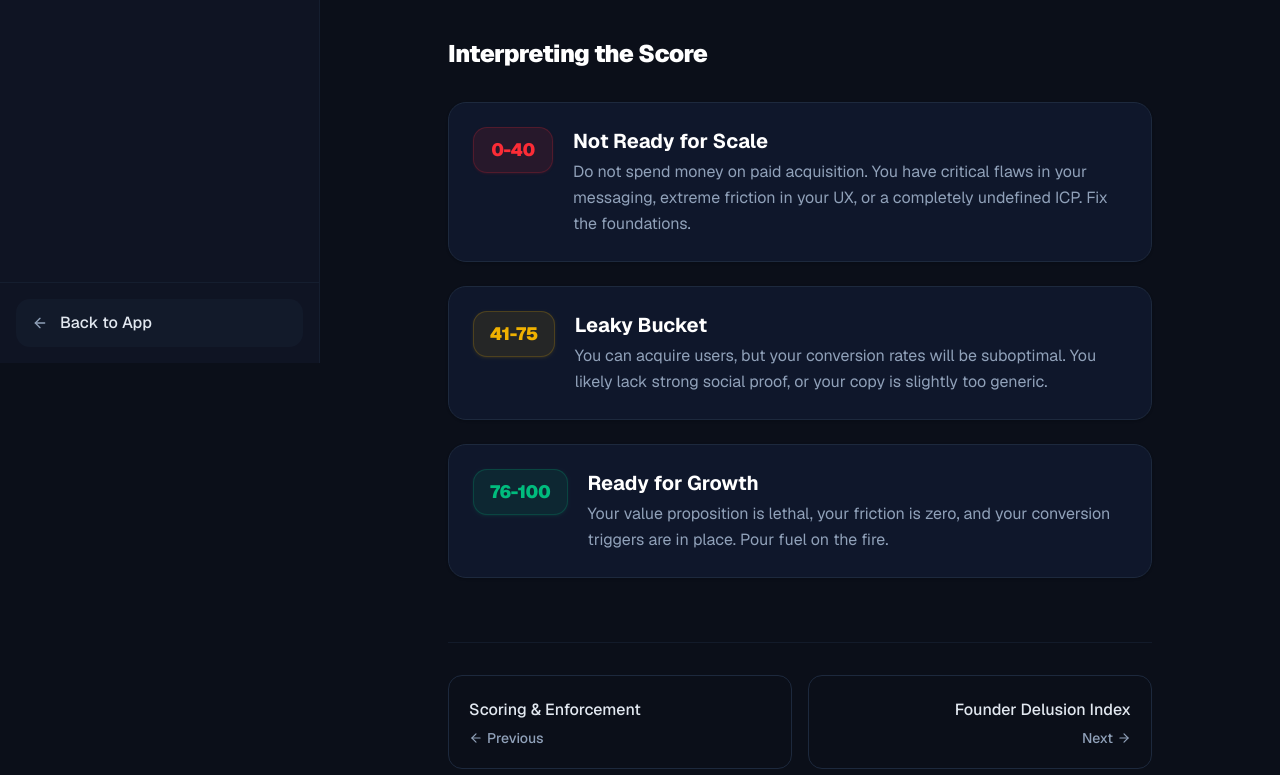
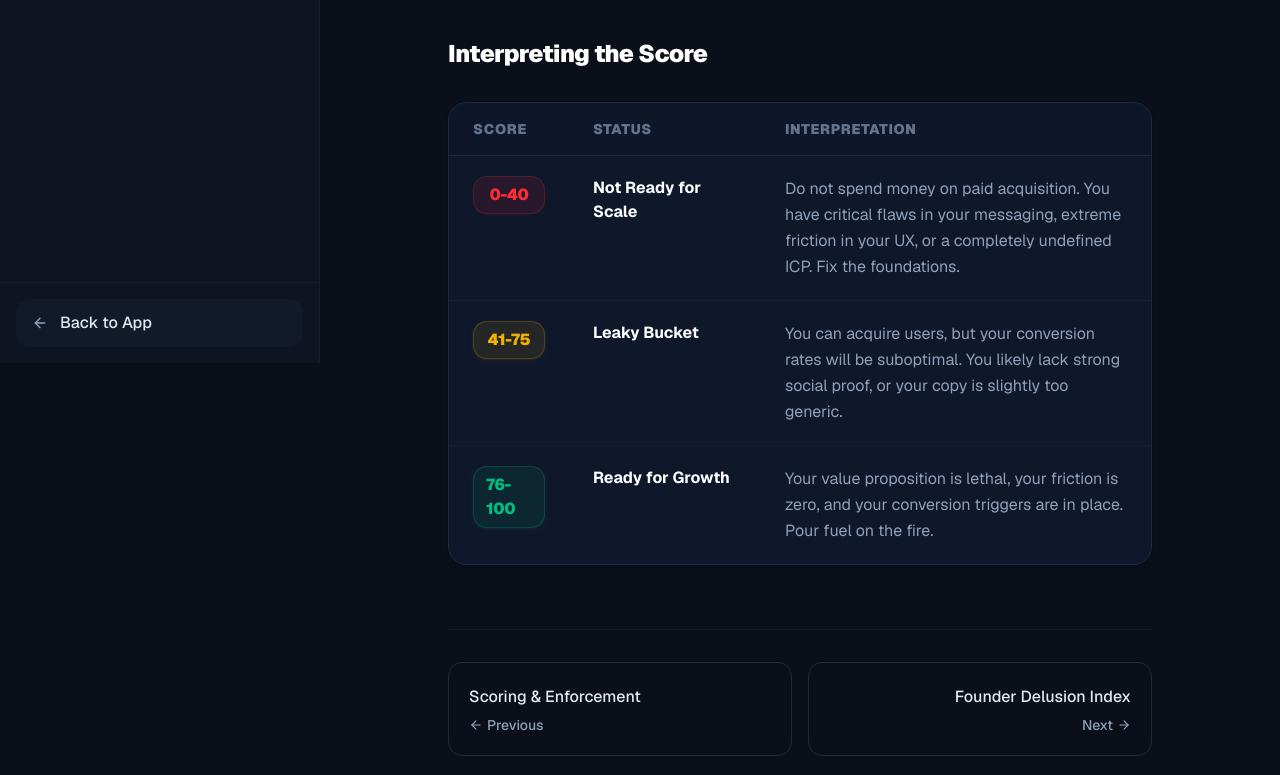
Before and after one commit to eugenennamdi/verdict, a Next.js app: page /docs/growth-readiness in a window 1280 px wide. Shown: the part 437-1212 px from the top of the page. Built offline with nearby package versions, Linux system fonts and the light colour scheme.

Commit message:
style: convert growth readiness interpretation cards into a table

```diff
--- a/src/app/docs/growth-readiness/page.tsx
+++ b/src/app/docs/growth-readiness/page.tsx
@@ -26,42 +26,51 @@ export default function GrowthReadinessPage() {
       </div>
 
       <h2>Interpreting the Score</h2>
-      <div className="space-y-6 mt-8 not-prose">
-        <div className="bg-white dark:bg-slate-900 border border-slate-200 dark:border-slate-800 p-6 rounded-2xl shadow-sm flex flex-col sm:flex-row gap-5 items-start">
-          <div className="shrink-0">
-            <div className="px-4 py-2 rounded-xl bg-red-500/10 border border-red-500/20 text-red-500 font-black text-lg tracking-tight shadow-sm shadow-red-500/10 flex items-center justify-center min-w-[5rem]">
+      <div className="mt-8 not-prose overflow-x-auto border border-slate-200 dark:border-slate-800 rounded-2xl bg-white dark:bg-slate-900 shadow-sm">
+        <table className="w-full border-collapse text-left">
+          <thead>
+            <tr className="border-b border-slate-200 dark:border-slate-800 bg-slate-50 dark:bg-slate-900/50">
+              <th className="py-4 px-6 font-black text-sm uppercase tracking-wider text-slate-500 w-28">Score</th>
+              <th className="py-4 px-6 font-black text-sm uppercase tracking-wider text-slate-500 w-48">Status</th>
+              <th className="py-4 px-6 font-black text-sm uppercase tracking-wider text-slate-500">Interpretation</th>
+            </tr>
+          </thead>
+          <tbody className="text-sm md:text-base">
+            <tr className="border-b border-slate-100 dark:border-slate-800/50">
+              <td className="py-5 px-6 align-top">
+                <div className="inline-flex px-3 py-1.5 rounded-xl bg-red-500/10 border border-red-500/20 text-red-500 font-black tracking-tight shadow-sm shadow-red-500/10 items-center justify-center min-w-[4.5rem]">
                   0-40
                 </div>
-          </div>
-          <div className="pt-1">
-            <h3 className="text-xl font-bold text-slate-900 dark:text-white m-0 mb-2 leading-none">Not Ready for Scale</h3>
-            <p className="text-slate-500 dark:text-slate-400 leading-relaxed mb-0">Do not spend money on paid acquisition. You have critical flaws in your messaging, extreme friction in your UX, or a completely undefined ICP. Fix the foundations.</p>
-          </div>
-        </div>
-
-        <div className="bg-white dark:bg-slate-900 border border-slate-200 dark:border-slate-800 p-6 rounded-2xl shadow-sm flex flex-col sm:flex-row gap-5 items-start">
-          <div className="shrink-0">
-            <div className="px-4 py-2 rounded-xl bg-yellow-500/10 border border-yellow-500/20 text-yellow-500 font-black text-lg tracking-tight shadow-sm shadow-yellow-500/10 flex items-center justify-center min-w-[5rem]">
+              </td>
+              <td className="py-5 px-6 align-top font-bold text-slate-900 dark:text-white">Not Ready for Scale</td>
+              <td className="py-5 px-6 align-top text-slate-500 dark:text-slate-400 leading-relaxed">
+                Do not spend money on paid acquisition. You have critical flaws in your messaging, extreme friction in your UX, or a completely undefined ICP. Fix the foundations.
+              </td>
+            </tr>
+            <tr className="border-b border-slate-100 dark:border-slate-800/50">
+              <td className="py-5 px-6 align-top">
+                <div className="inline-flex px-3 py-1.5 rounded-xl bg-yellow-500/10 border border-yellow-500/20 text-yellow-500 font-black tracking-tight shadow-sm shadow-yellow-500/10 items-center justify-center min-w-[4.5rem]">
                   41-75
                 </div>
-          </div>
-          <div className="pt-1">
-            <h3 className="text-xl font-bold text-slate-900 dark:text-white m-0 mb-2 leading-none">Leaky Bucket</h3>
-            <p className="text-slate-500 dark:text-slate-400 leading-relaxed mb-0">You can acquire users, but your conversion rates will be suboptimal. You likely lack strong social proof, or your copy is slightly too generic.</p>
-          </div>
-        </div>
-
-        <div className="bg-white dark:bg-slate-900 border border-slate-200 dark:border-slate-800 p-6 rounded-2xl shadow-sm flex flex-col sm:flex-row gap-5 items-start">
-          <div className="shrink-0">
-            <div className="px-4 py-2 rounded-xl bg-emerald-500/10 border border-emerald-500/20 text-emerald-500 font-black text-lg tracking-tight shadow-sm shadow-emerald-500/10 flex items-center justify-center min-w-[5rem]">
+              </td>
+              <td className="py-5 px-6 align-top font-bold text-slate-900 dark:text-white">Leaky Bucket</td>
+              <td className="py-5 px-6 align-top text-slate-500 dark:text-slate-400 leading-relaxed">
+                You can acquire users, but your conversion rates will be suboptimal. You likely lack strong social proof, or your copy is slightly too generic.
+              </td>
+            </tr>
+            <tr>
+              <td className="py-5 px-6 align-top">
+                <div className="inline-flex px-3 py-1.5 rounded-xl bg-emerald-500/10 border border-emerald-500/20 text-emerald-500 font-black tracking-tight shadow-sm shadow-emerald-500/10 items-center justify-center min-w-[4.5rem]">
                   76-100
                 </div>
-          </div>
-          <div className="pt-1">
-            <h3 className="text-xl font-bold text-slate-900 dark:text-white m-0 mb-2 leading-none">Ready for Growth</h3>
-            <p className="text-slate-500 dark:text-slate-400 leading-relaxed mb-0">Your value proposition is lethal, your friction is zero, and your conversion triggers are in place. Pour fuel on the fire.</p>
-          </div>
-        </div>
+              </td>
+              <td className="py-5 px-6 align-top font-bold text-slate-900 dark:text-white">Ready for Growth</td>
+              <td className="py-5 px-6 align-top text-slate-500 dark:text-slate-400 leading-relaxed">
+                Your value proposition is lethal, your friction is zero, and your conversion triggers are in place. Pour fuel on the fire.
+              </td>
+            </tr>
+          </tbody>
+        </table>
       </div>
 
       <DocsPagination
```
Lines whose indentation alone changed are shown as unchanged.
